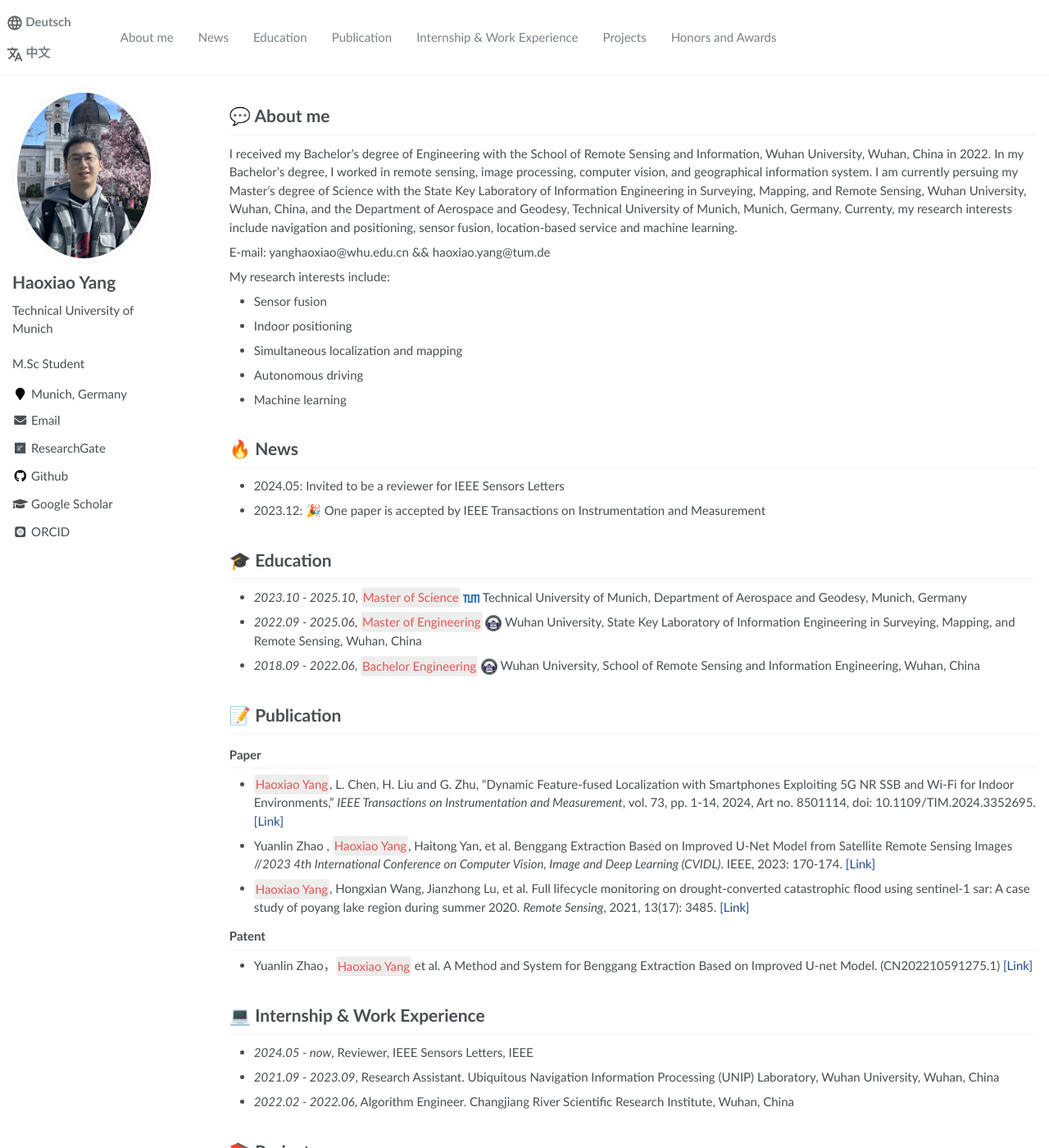
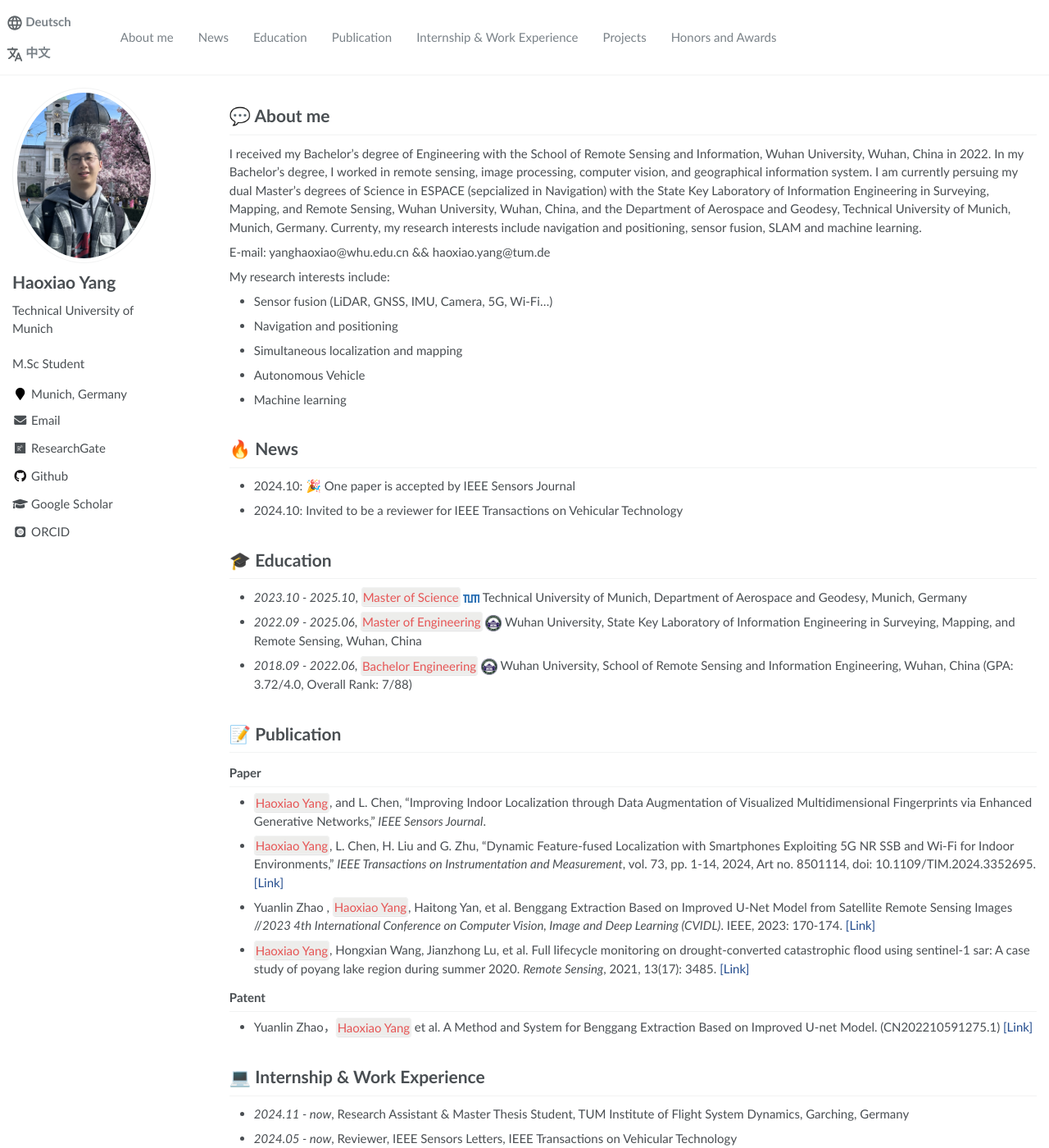
Before and after one commit to GreatBruceYoung/greatbruceyoung.github.io, a Jekyll site: the page built from _pages/about.md, in a window 1280 px wide and 1400 px high. Shown: the whole window at 82% size. Built offline with Jekyll 4.4.1, drawn with Linux system fonts in a browser that asks for light colours; some web fonts are replaced; some of the changed text lies outside the part shown.

Commit message:
Update about.md

```diff
--- a/_pages/about.md
+++ b/_pages/about.md
@@ -18,35 +18,37 @@ redirect_from:
 <span class='anchor' id='about-me'></span>
 
 # 💬 About me
-I received my Bachelor's degree of Engineering with the School of Remote Sensing and Information, Wuhan University, Wuhan, China in 2022. In my Bachelor's degree, I worked in remote sensing, image processing, computer vision, and geographical information system. I am currently persuing my Master's degree of Science with the State Key Laboratory of Information Engineering in Surveying, Mapping, and Remote Sensing, Wuhan University, Wuhan, China, and the Department of Aerospace and Geodesy, Technical University of Munich, Munich, Germany. Currenty, my research interests include navigation and positioning, sensor fusion, location-based service and machine learning.
+I received my Bachelor's degree of Engineering with the School of Remote Sensing and Information, Wuhan University, Wuhan, China in 2022. In my Bachelor's degree, I worked in remote sensing, image processing, computer vision, and geographical information system. I am currently persuing my dual Master's degrees of Science in ESPACE (sepcialized in Navigation) with the State Key Laboratory of Information Engineering in Surveying, Mapping, and Remote Sensing, Wuhan University, Wuhan, China, and the Department of Aerospace and Geodesy, Technical University of Munich, Munich, Germany. Currenty, my research interests include navigation and positioning, sensor fusion, SLAM and machine learning.
 
 E-mail: yanghaoxiao@whu.edu.cn && haoxiao.yang@tum.de
 
 My research interests include:
-- Sensor fusion
-- Indoor positioning
+- Sensor fusion (LiDAR, GNSS, IMU, Camera, 5G, Wi-Fi...)
+- Navigation and positioning
 - Simultaneous localization and mapping
-- Autonomous driving
+- Autonomous Vehicle
 - Machine learning
 
 <span class='anchor' id='-xw'></span>
 
 # 🔥 News
-- 2024.05: Invited to be a reviewer for IEEE Sensors Letters
-- 2023.12: 🎉 One paper is accepted by IEEE Transactions on Instrumentation and Measurement
+- 2024.10: 🎉 One paper is accepted by IEEE Sensors Journal
+- 2024.10: Invited to be a reviewer for IEEE Transactions on Vehicular Technology
 
 <span class='anchor' id='-xl'></span>
 
 # 🎓 Education
 - *2023.10 - 2025.10*, `Master of Science` <a href="https://www.tum.de/"><img class="svg" src="/images/Technical_University_of_Munich_Logo.png" width="20pt"></a> Technical University of Munich, Department of Aerospace and Geodesy, Munich, Germany
 - *2022.09 - 2025.06*, `Master of Engineering` <a href="https://www.whu.edu.cn/"><img class="svg" src="/images/Wuhan_University_Logo.png" width="20pt"></a> Wuhan University, State Key Laboratory of Information Engineering in Surveying, Mapping, and Remote Sensing, Wuhan, China
-- *2018.09 - 2022.06*, `Bachelor Engineering` <a href="https://www.whu.edu.cn/"><img class="svg" src="/images/Wuhan_University_Logo.png" width="20pt"></a> Wuhan University, School of Remote Sensing and Information Engineering, Wuhan, China
+- *2018.09 - 2022.06*, `Bachelor Engineering` <a href="https://www.whu.edu.cn/"><img class="svg" src="/images/Wuhan_University_Logo.png" width="20pt"></a> Wuhan University, School of Remote Sensing and Information Engineering, Wuhan, China (GPA: 3.72/4.0, Overall Rank: 7/88)
 
 <span class='anchor' id='-lwzl'></span>
 
 # 📝 Publication
 ### Paper
 ---
+- `Haoxiao Yang`, and L. Chen, "Improving Indoor Localization through Data Augmentation of Visualized Multidimensional Fingerprints via Enhanced Generative Networks," *IEEE Sensors Journal*.
+
 - `Haoxiao Yang`, L. Chen, H. Liu and G. Zhu, "Dynamic Feature-fused Localization with Smartphones Exploiting 5G NR SSB and Wi-Fi for Indoor Environments," *IEEE Transactions on Instrumentation and Measurement*, vol. 73, pp. 1-14, 2024, Art no. 8501114, doi: 10.1109/TIM.2024.3352695.
 [[Link]](https://ieeexplore.ieee.org/document/10403817)
 
@@ -64,7 +66,8 @@ My research interests include:
 <span class='anchor' id='-gzsx'></span>
 
 # 💻 Internship & Work Experience
-- *2024.05 - now*, Reviewer, IEEE Sensors Letters, IEEE
+- *2024.11 - now*, Research Assistant & Master Thesis Student, TUM Institute of Flight System Dynamics, Garching, Germany
+- *2024.05 - now*, Reviewer, IEEE Sensors Letters, IEEE Transactions on Vehicular Technology
 - *2021.09 - 2023.09*, Research Assistant. Ubiquitous Navigation Information Processing (UNIP) Laboratory, Wuhan University, Wuhan, China
 - *2022.02 - 2022.06*, Algorithm Engineer. Changjiang River Scientific Research Institute, Wuhan, China
 
@@ -93,6 +96,7 @@ My research interests include:
 <span class='anchor' id='-ryjx'></span>
 
 # 🏅 Honors and Awards
+- *2024.10* `Second Scholarship` for postgraduate student, Wuhan University
 - *2023.11* `Outstanding Postgraduate Student` for postgraduate student, Wuhan University
 - *2023.10* `Second Scholarship` for postgraduate student, Wuhan University
 - *2023.05* `Second Prize` in the 15th "Self-improvement Cup" Extracurricular Academic and Technological Works Competition for Undergraduates, Wuhan University
```
